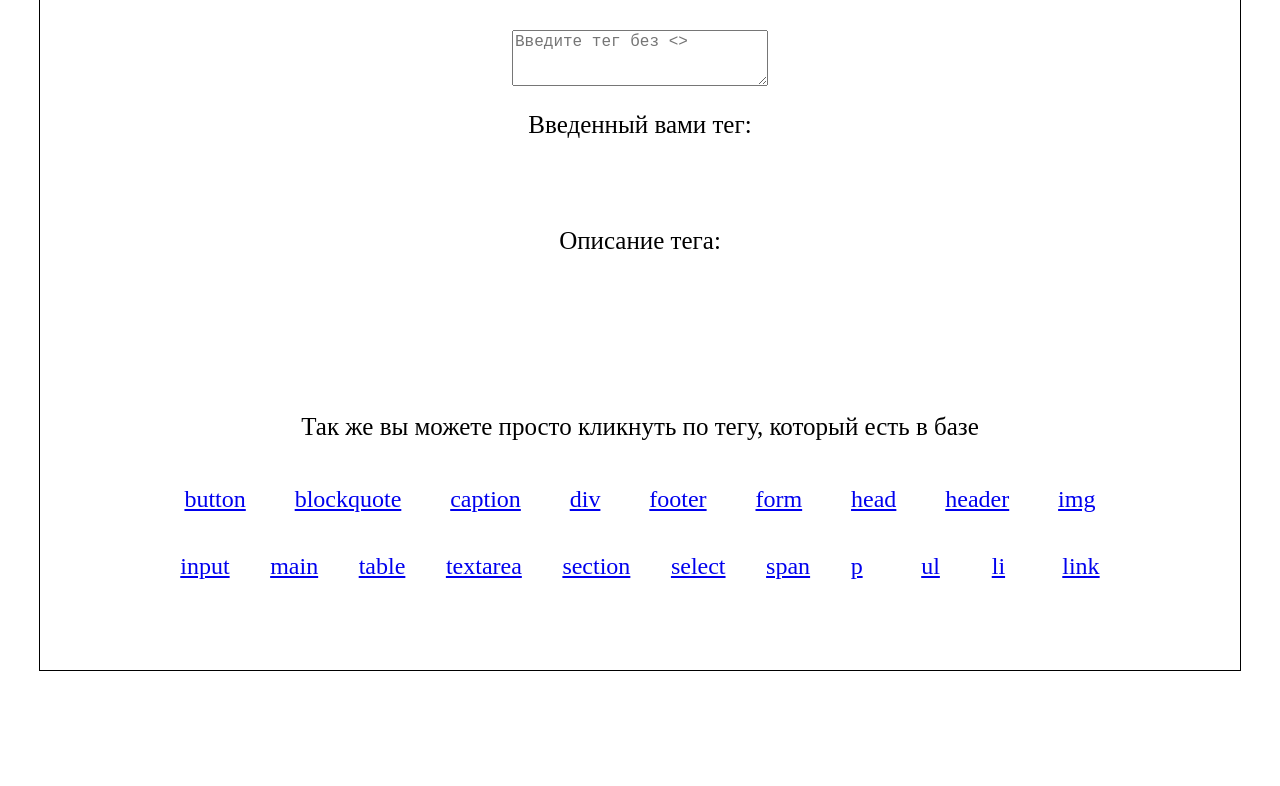
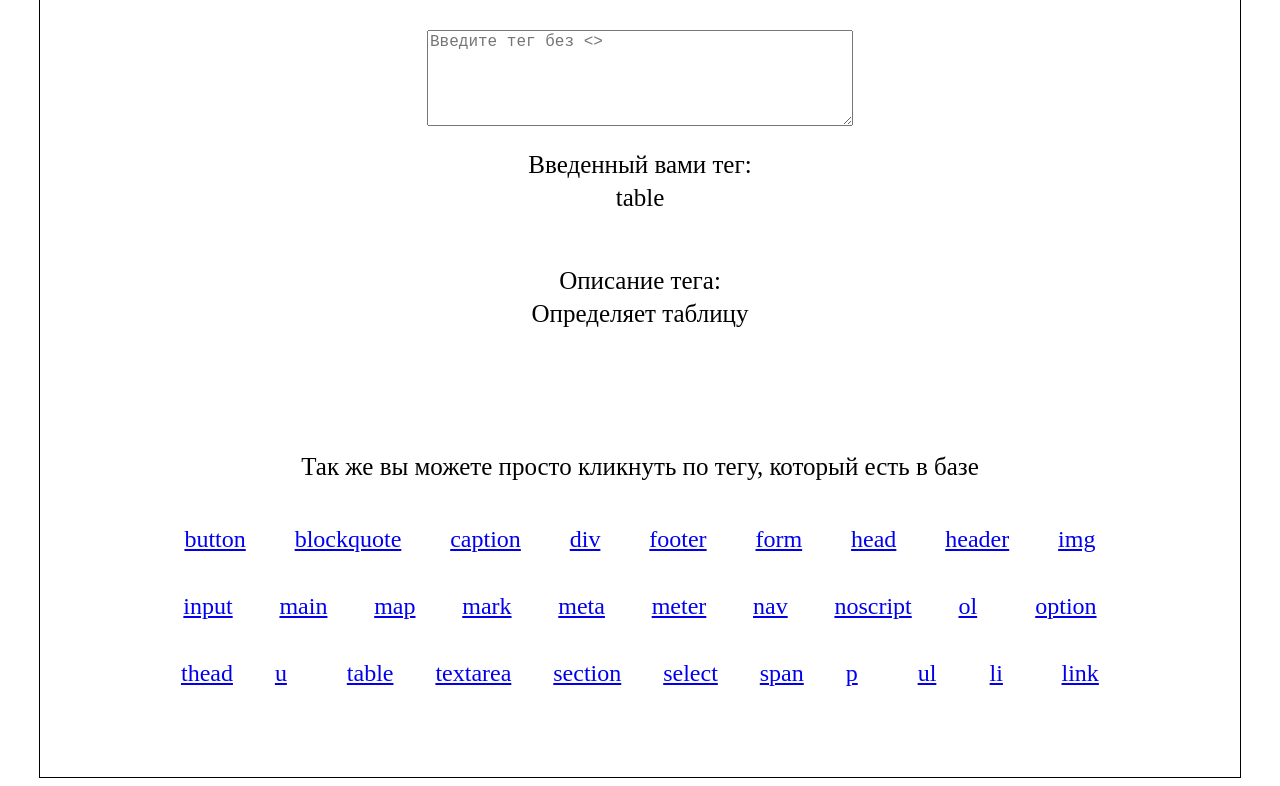
Before and after one commit to Elkhan911/Finding-tags-JavaScript, a plain HTML site: page index.html in a window 1280 px wide. Both pictures are taken after a click on the link "table". Shown: the part 114-900 px from the top of the page. Before the commit the page ends 800 px from the top, so only its background shows below. Drawn offline with Linux system fonts and the light colour scheme.

Commit message:
added html code for new tags

```diff
--- a/index.css
+++ b/index.css
@@ -13,9 +13,9 @@
 }
 
 .search__text {
-  width: 250px;
+  width: 420px;
+  height: 90px;
   margin: auto;
-  height: 50px;
   font-size: 16px;
   font-weight: normal;
 }
--- a/index.html
+++ b/index.html
@@ -40,8 +40,18 @@
           ><a class="tags__name" href="#">header</a
           ><a class="tags__name" href="#">img</a
           ><a class="tags__name" href="#">input</a
-          ><a class="tags__name" href="#">main</a
-          ><a class="tags__name" href="#">table</a>
+          ><a class="tags__name" href="#">main</a>
+          <a class="tags__name" href="#">map</a>
+          <a class="tags__name" href="#">mark</a
+          ><a class="tags__name" href="#">meta</a
+          ><a class="tags__name" href="#">meter</a
+          ><a class="tags__name" href="#">nav</a>
+          <a class="tags__name" href="#">noscript</a>
+          <a class="tags__name" href="#">ol</a>
+          <a class="tags__name" href="#">option</a>
+          <a class="tags__name" href="#">thead</a>
+          <a class="tags__name" href="#">u</a>
+          <a class="tags__name" href="#">table</a>
           <a class="tags__name" href="#">textarea</a
           ><a class="tags__name" href="#">section</a
           ><a class="tags__name" href="#">select</a
--- a/script.js
+++ b/script.js
@@ -1,6 +1,7 @@
 const input1 = document.querySelector("#_input1");
 const span1 = document.querySelector("#_span1");
 const span2 = document.querySelector("#_span2");
+const tagsAll = document.querySelectorAll(".tags__name");
 
 const obj = {
   button:
@@ -22,6 +23,21 @@ const obj = {
   img: "	Изображение, картинка",
   input: "Поле для ввода, элемент формы",
   main: "	Основной контент",
+
+  map: "Создаёт активные области на карте-изображении",
+  mark: "Выделяет фрагменты текста, помечая их желтым фоном",
+  meta: "Используется для хранения дополнительной информации о странице",
+  meter: "Индикатор измерения в заданном диапазоне",
+  nav: "Раздел документа, содержащий навигационные ссылки по сайту",
+  noscript: "Определяет секцию, не поддерживающую сценарий (скрипт).",
+  ol: "Упорядоченный нумерованный список",
+  option: "Определяет вариант/опцию для выбора в раскрывающемся списке",
+  q: "	Определяет краткую цитату",
+  tfoot: "Определяет нижний колонтитул таблицы",
+  th: "Создает заголовок ячейки таблицы",
+  thead: "Определяет заголовок таблицы",
+  u: "Выделяет отрывок текста подчёркиванием",
+
   table: "Определяет таблицу",
   textarea: "Многострочное поле для ввода",
   section: "Раздел",
@@ -59,3 +75,9 @@ input1.addEventListener("keydown", function (event) {
     }
   }
 });
+
+for (let tag of tagsAll) {
+  tag.addEventListener("click", function () {
+    detectTag(tag.textContent);
+  });
+}
```
